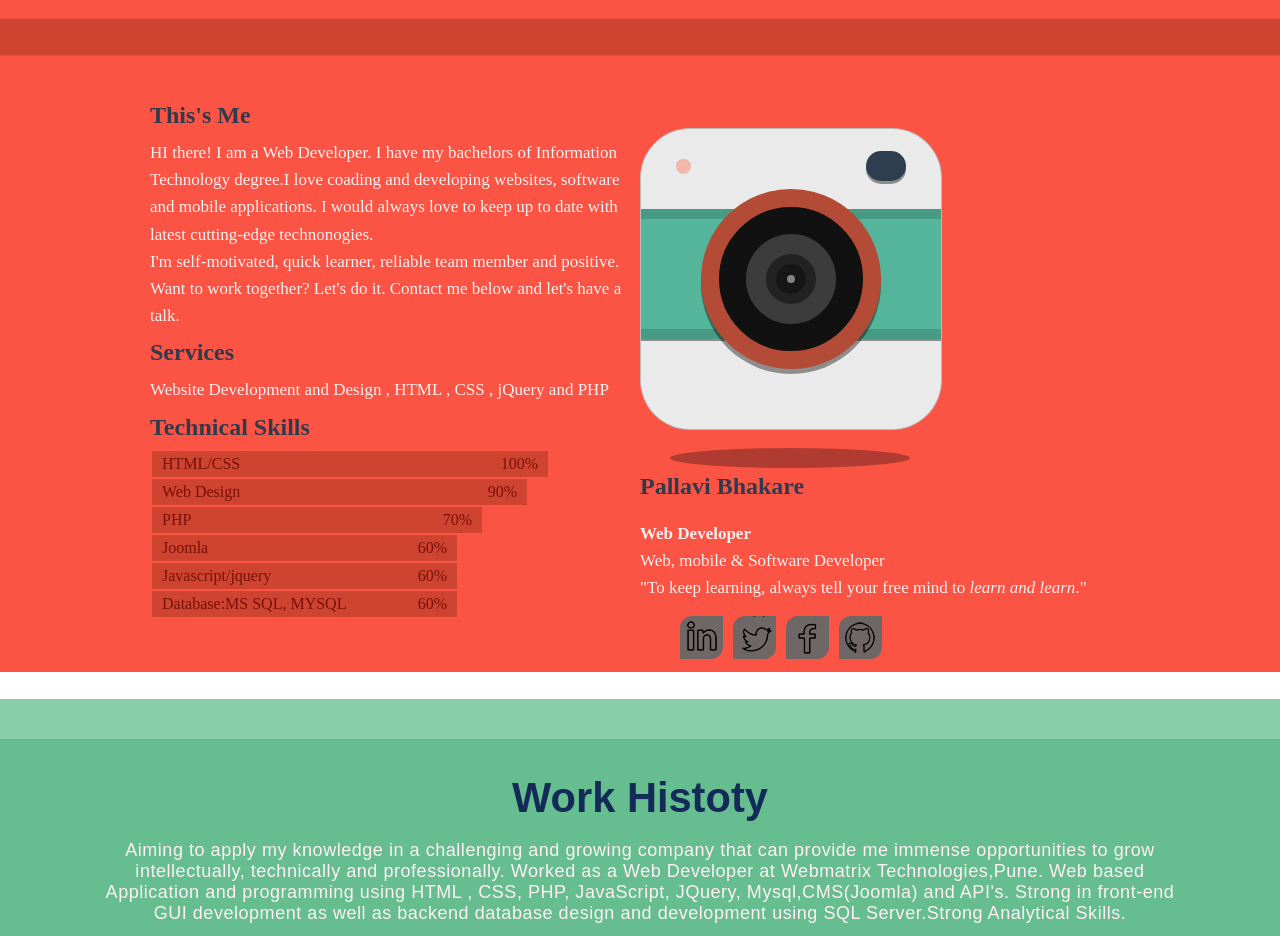
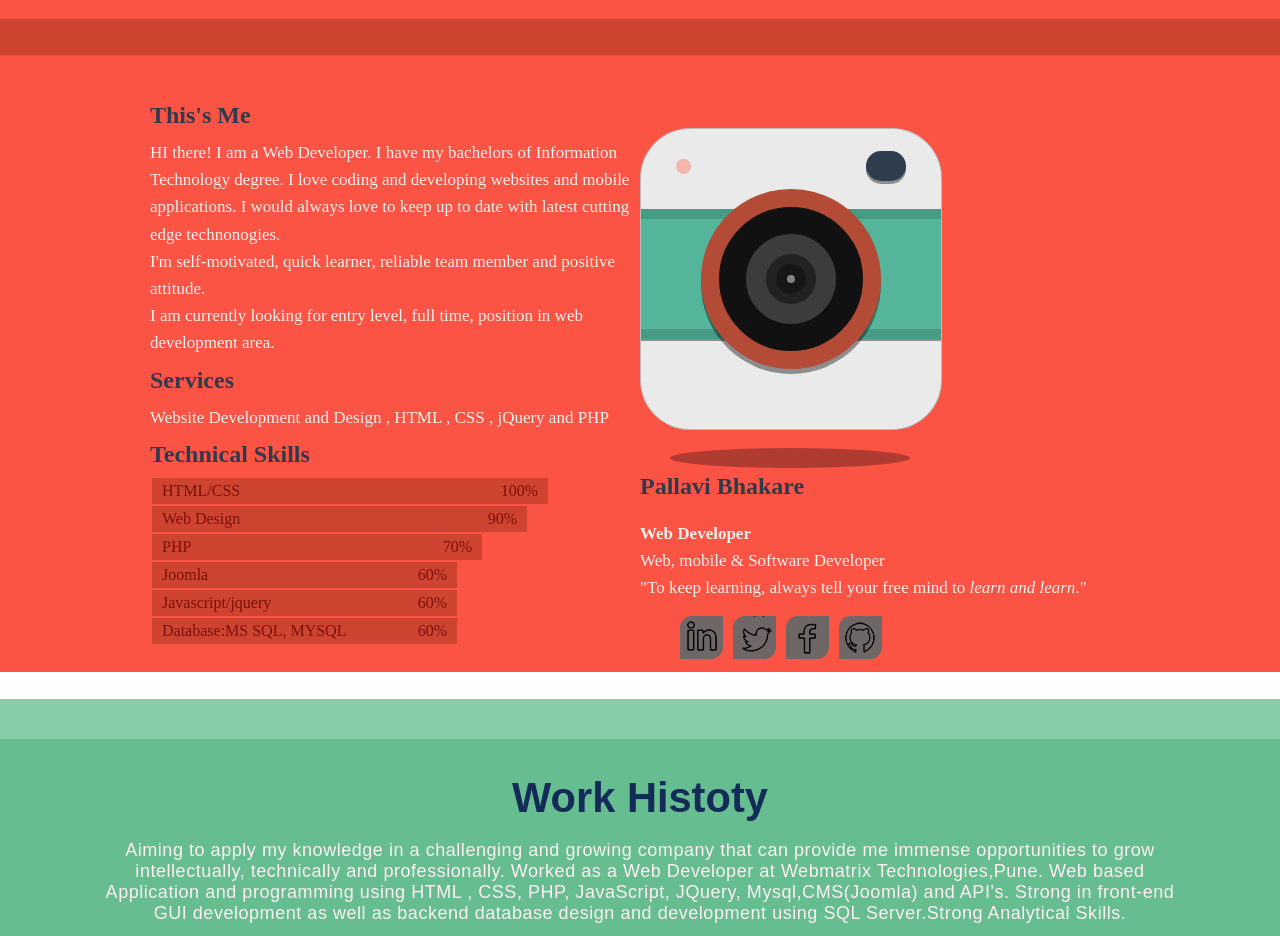
Before and after one commit to pallavibhakare/PallaviB, a plain HTML site: page index.html in a window 1280 px wide. Shown: the part 1080-2016 px from the top of the page. Drawn offline with nearby package versions, Linux system fonts and the light colour scheme.

Commit message:
Update index.html

```diff
--- a/index.html
+++ b/index.html
@@ -100,9 +100,9 @@ $('.smooth').on('click', function() {
 				<div id="left">
 					<div id="info1" >
 						<h2>This's Me</h2>
-						<p>HI there! I am a Web Developer. I have my bachelors of Information Technology degree.I love coading and developing websites, software and mobile applications. I would always love to keep up to date with latest cutting-edge technonogies.</p>
-						<p>I'm self-motivated, quick learner, reliable team member and positive.</p>
-						<p>Want to work together? Let's do it. Contact me below and let's have a talk.</p>
+						<p>HI there! I am a Web Developer. I have my bachelors of Information Technology degree. I love coding and developing websites and mobile applications. I would always love to keep up to date with latest cutting-edge technonogies.</p>
+						<p>I'm self-motivated, quick learner, reliable team member and positive attitude.</p>
+						<p>I am currently looking for entry level, full time, position in web development area.</p>
 					</div>
 					<div id="info2" >
 						<h2>Services</h2>
```
